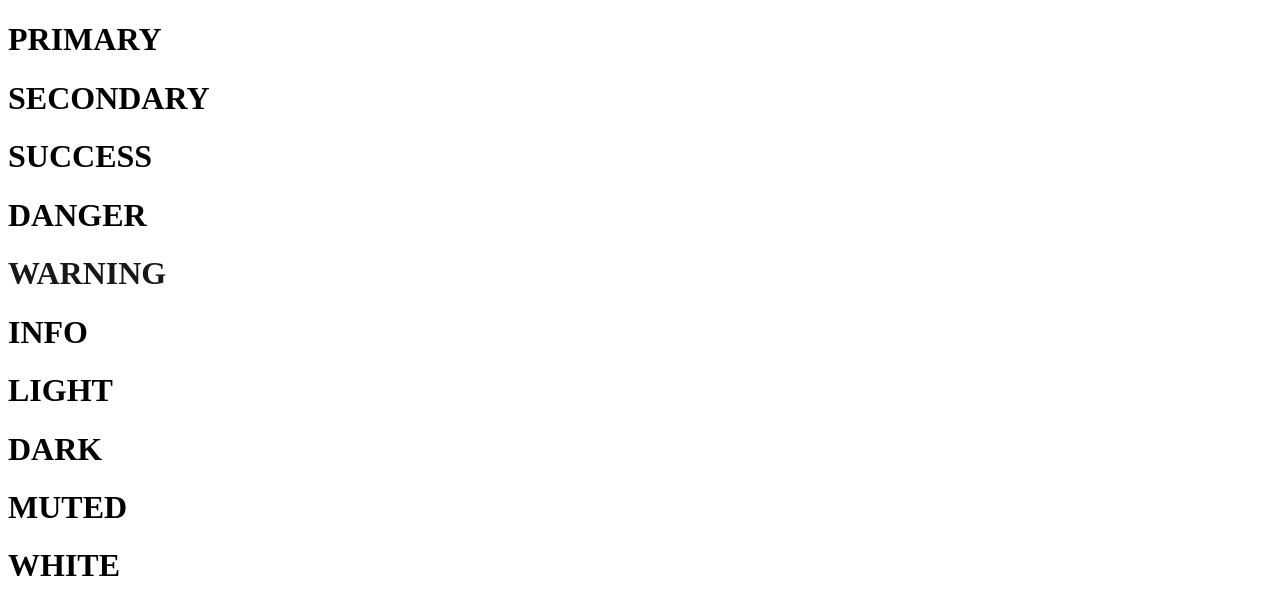
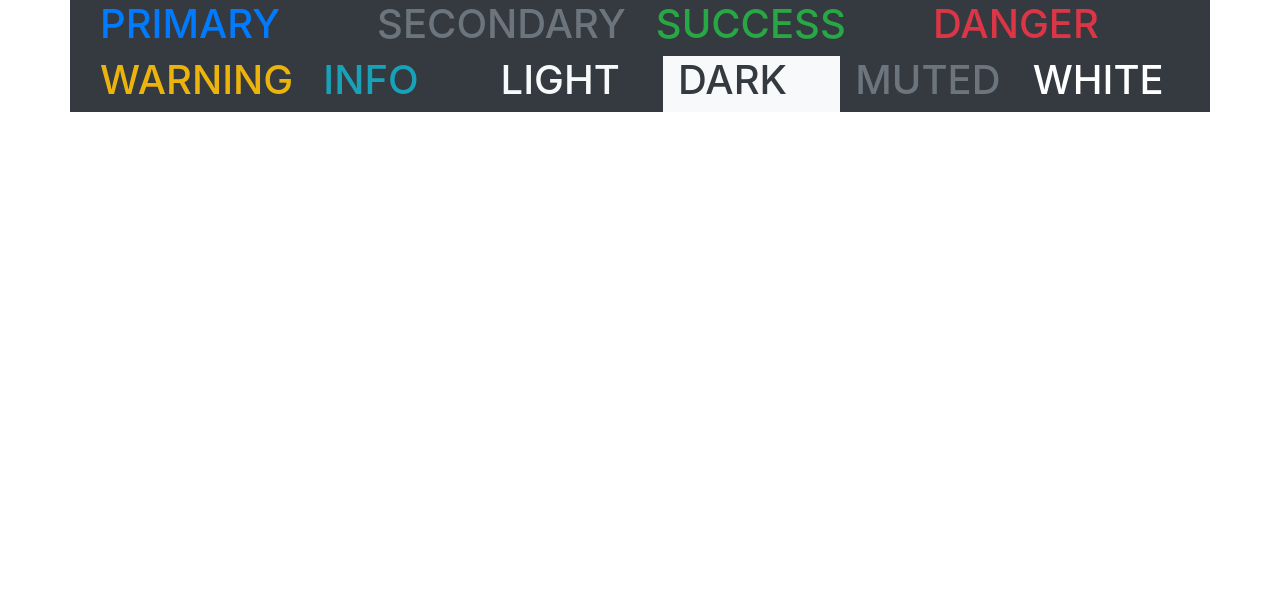
Before and after one commit to Barceboba/M6_Bootstrap, a plain HTML site: page Exercici 2/index.html in a window 1280 px wide. Drawn offline with Linux system fonts and the light colour scheme.

Commit message:
Arreglao

```diff
--- a/Exercici 2/index.html
+++ b/Exercici 2/index.html
@@ -9,6 +9,9 @@
     <!-- Bootstrap CSS
     <link rel="stylesheet" href="https://cdn.jsdelivr.net/npm/bootstrap@4.6.0/dist/css/bootstrap.min.css"
         integrity="sha384-B0vP5xmATw1+K9KRQjQERJvTumQW0nPEzvF6L/Z6nronJ3oUOFUFpCjEUQouq2+l" crossorigin="anonymous"> -->
+
+        <!--Enlace Bootstrap descargado -->
+    <link rel="stylesheet" href="/css/bootstrap.min.css" />
 
     <title>Bootstrap exercici 2</title>
 <link rel="stylesheet" href="/css/main.css">
```
